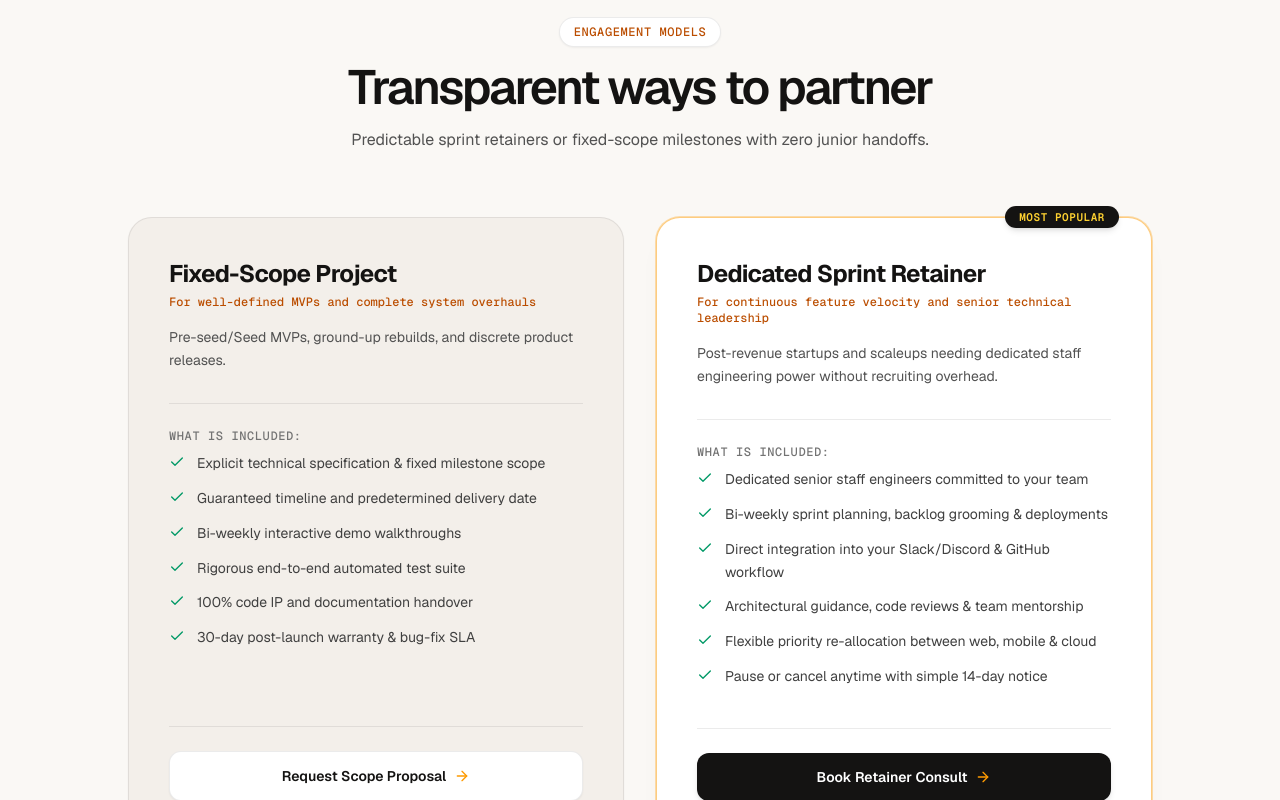
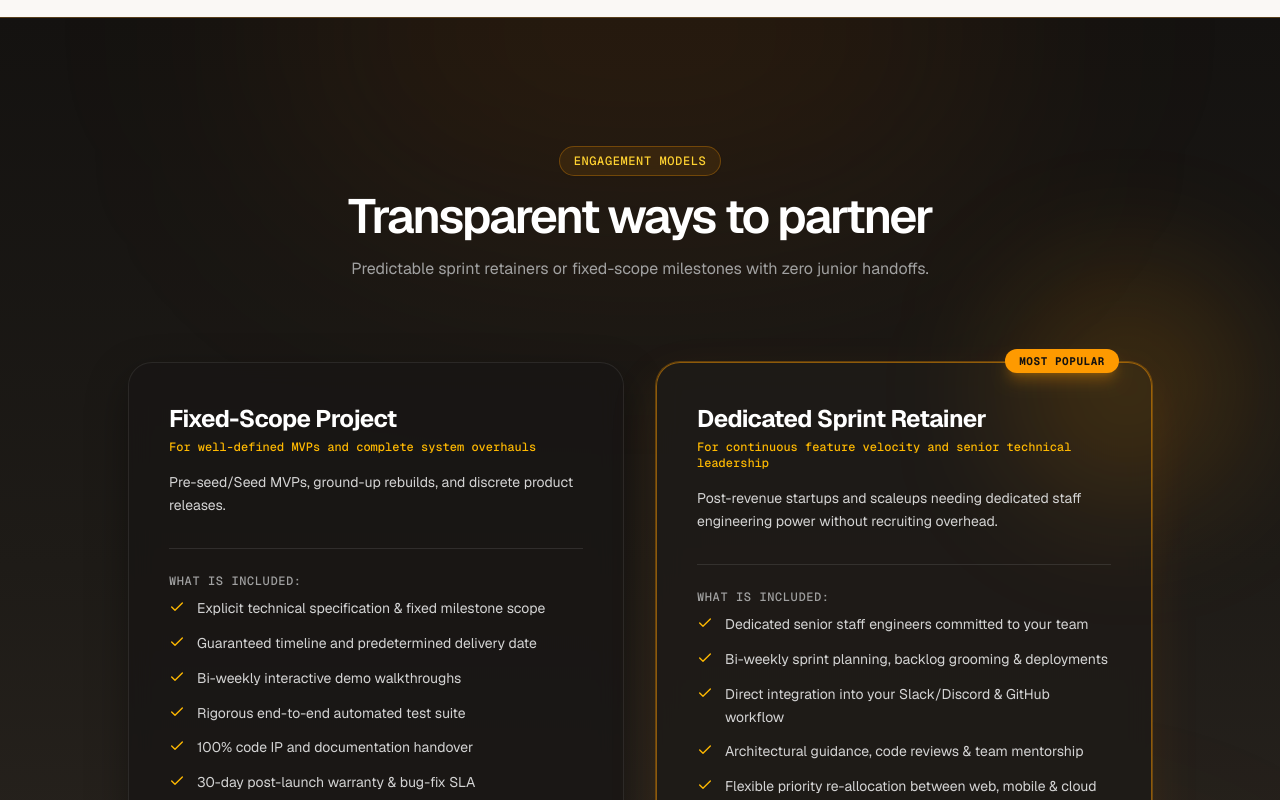
Before and after one commit to millathossain115/telos-digital, a Next.js app: page /services in a window 1280 px wide. Shown: the part 2920-3720 px from the top of the page. Built offline with nearby package versions, Linux system fonts and the light colour scheme.

Commit message:
feat: add EngagementModelsSection component with interactive hover effects and card display

```diff
--- a/src/components/EngagementModelsSection.tsx
+++ b/src/components/EngagementModelsSection.tsx
@@ -1,5 +1,6 @@
 "use client";
 
+import { useState } from "react";
 import Link from "next/link";
 import { Check, ArrowRight } from "lucide-react";
 import { motion } from "framer-motion";
@@ -10,21 +11,53 @@ interface EngagementModelsSectionProps {
 }
 
 export function EngagementModelsSection({ models }: EngagementModelsSectionProps) {
+  const [mousePosition, setMousePosition] = useState({ x: 0, y: 0 });
+  const [isHovered, setIsHovered] = useState(false);
+
+  function handleMouseMove(e: React.MouseEvent<HTMLElement>) {
+    const rect = e.currentTarget.getBoundingClientRect();
+    setMousePosition({
+      x: e.clientX - rect.left,
+      y: e.clientY - rect.top,
+    });
+  }
+
   return (
-    <section id="engagement" className="pt-20 px-4 sm:px-6 lg:px-8 max-w-7xl mx-auto">
+    <section
+      id="engagement"
+      onMouseMove={handleMouseMove}
+      onMouseEnter={() => setIsHovered(true)}
+      onMouseLeave={() => setIsHovered(false)}
+      className="relative w-full py-24 sm:py-32 my-20 bg-gradient-to-b from-[#141210] via-[#1E1B17] to-[#2E2822] border-y border-amber-500/20 overflow-hidden"
+    >
+      {/* Interactive cursor spotlight */}
+      <div
+        className="pointer-events-none absolute inset-0 transition-opacity duration-500 z-0"
+        style={{
+          opacity: isHovered ? 1 : 0,
+          background: `radial-gradient(600px circle at ${mousePosition.x}px ${mousePosition.y}px, rgba(217, 119, 6, 0.18), transparent 70%)`,
+        }}
+      />
+
+      {/* Subtle background glow accents */}
+      <div className="pointer-events-none absolute -top-40 left-1/2 -translate-x-1/2 w-[700px] h-[350px] bg-amber-600/10 blur-[130px] rounded-full" />
+      <div className="pointer-events-none absolute -bottom-32 right-10 w-[500px] h-[300px] bg-amber-600/15 blur-[120px] rounded-full" />
+
+      {/* Content wrapper */}
+      <div className="relative z-10 max-w-7xl mx-auto px-4 sm:px-6 lg:px-8">
         <div className="text-center max-w-3xl mx-auto mb-16">
-        <div className="inline-flex items-center gap-2 px-3.5 py-1.5 rounded-full bg-white border border-black/[0.08] text-amber-700 text-xs font-mono uppercase tracking-wider mb-4 shadow-xs font-medium">
+          <div className="inline-flex items-center gap-2 px-3.5 py-1.5 rounded-full bg-amber-500/10 border border-amber-500/30 text-amber-300 text-xs font-mono uppercase tracking-wider mb-4 shadow-xs font-medium backdrop-blur-sm">
             Engagement Models
           </div>
-        <h2 className="text-3xl sm:text-5xl font-semibold text-[#141312] tracking-tight sm:tracking-tighter">
+          <h2 className="text-3xl sm:text-5xl font-semibold text-white tracking-tight sm:tracking-tighter">
             Transparent ways to partner
           </h2>
-        <p className="mt-4 text-neutral-600 text-sm sm:text-base leading-relaxed">
+          <p className="mt-4 text-neutral-400 text-sm sm:text-base leading-relaxed">
             Predictable sprint retainers or fixed-scope milestones with zero junior handoffs.
           </p>
         </div>
 
-      <div className="grid grid-cols-1 lg:grid-cols-2 gap-8 max-w-5xl mx-auto items-stretch">
+        <div className="grid grid-cols-1 lg:grid-cols-2 gap-8 max-w-5xl mx-auto items-stretch pt-4">
           {models.map((model) => (
             <motion.div
               key={model.name}
@@ -32,60 +65,67 @@ export function EngagementModelsSection({ models }: EngagementModelsSectionProps
               whileInView={{ opacity: 1, y: 0 }}
               viewport={{ once: true, amount: 0.2 }}
               transition={{ duration: 0.6, ease: [0.16, 1, 0.3, 1] }}
-            className={`relative flex flex-col justify-between p-8 sm:p-10 rounded-3xl border transition-all duration-300 ${
+              whileHover={{ y: -4 }}
+              className={`group relative flex flex-col justify-between p-8 sm:p-10 rounded-3xl border transition-all duration-300 backdrop-blur-md ${
                 model.highlight
-                ? "bg-white border-amber-500/50 shadow-xl shadow-amber-900/[0.04] ring-1 ring-amber-500/30"
-                : "bg-[#F3EFEA] border-black/[0.08] hover:border-black/[0.14] shadow-xs"
+                  ? "bg-[#1E1B18]/90 border-amber-500/50 shadow-[0_20px_50px_rgba(217,119,6,0.12)] ring-1 ring-amber-500/30 hover:border-amber-400/80"
+                  : "bg-[#181614]/80 border-white/[0.08] hover:border-amber-500/30 shadow-[0_16px_40px_rgba(0,0,0,0.35)]"
               }`}
             >
+              {/* Highlight card subtle ambient glow */}
               {model.highlight && (
-              <div className="absolute -top-3.5 right-8">
-                <span className="text-[11px] font-mono uppercase tracking-wider px-3.5 py-1 rounded-full bg-[#141312] text-amber-300 font-semibold shadow-md">
+                <div className="pointer-events-none absolute -top-24 -right-24 w-60 h-60 bg-amber-500/15 rounded-full blur-3xl group-hover:bg-amber-500/25 transition-all duration-500 overflow-hidden" />
+              )}
+
+              {model.highlight && (
+                <div className="absolute -top-3.5 right-8 z-20">
+                  <span className="text-[11px] font-mono uppercase tracking-wider px-3.5 py-1 rounded-full bg-amber-500 text-[#141210] font-bold shadow-lg shadow-amber-500/30 block">
                     Most Popular
                   </span>
                 </div>
               )}
 
-            <div>
-              <h3 className="text-2xl font-bold text-[#141312] tracking-tight">
+              <div className="relative z-10">
+                <h3 className="text-2xl font-bold text-white tracking-tight">
                   {model.name}
                 </h3>
-              <p className="text-xs font-mono text-amber-700 mt-1 font-medium">
+                <p className="text-xs font-mono text-amber-400 mt-1 font-medium">
                   {model.tagline}
                 </p>
-              <p className="text-sm text-neutral-600 mt-4 leading-relaxed">
+                <p className="text-sm text-neutral-300 mt-4 leading-relaxed">
                   {model.bestFor}
                 </p>
 
-              <div className="mt-8 pt-6 border-t border-black/[0.08] space-y-3">
-                <div className="text-xs font-mono text-neutral-500 uppercase tracking-wider mb-2 font-medium">
+                <div className="mt-8 pt-6 border-t border-white/[0.1] space-y-3">
+                  <div className="text-xs font-mono text-neutral-400 uppercase tracking-wider mb-2 font-medium">
                     What is included:
                   </div>
                   {model.features.map((feat) => (
-                  <div key={feat} className="flex items-start gap-3 text-xs sm:text-sm text-neutral-700 leading-relaxed">
-                    <Check className="w-4 h-4 text-emerald-600 shrink-0 mt-0.5" />
+                    <div key={feat} className="flex items-start gap-3 text-xs sm:text-sm text-neutral-300 leading-relaxed">
+                      <Check className="w-4 h-4 text-amber-400 shrink-0 mt-0.5" />
                       <span>{feat}</span>
                     </div>
                   ))}
                 </div>
               </div>
 
-            <div className="mt-10 pt-6 border-t border-black/[0.08]">
+              <div className="mt-10 pt-6 border-t border-white/[0.1] relative z-10">
                 <Link
                   href="/contact"
                   className={`w-full inline-flex items-center justify-center py-3.5 px-6 rounded-xl font-semibold text-sm transition-all duration-200 gap-2 cursor-pointer ${
                     model.highlight
-                    ? "bg-[#141312] text-white hover:bg-amber-600 hover:shadow-amber-500/20 shadow-md hover:scale-[1.01] active:scale-[0.99]"
-                    : "bg-white text-[#141312] hover:bg-amber-50/80 hover:border-amber-500/40 hover:text-amber-900 border border-black/[0.08] shadow-xs"
+                      ? "bg-amber-500 text-[#141210] font-bold hover:bg-amber-400 hover:shadow-[0_0_24px_rgba(245,158,11,0.4)] shadow-md hover:scale-[1.01] active:scale-[0.99]"
+                      : "bg-white/[0.06] text-white hover:bg-white/[0.12] hover:border-amber-500/40 border border-white/[0.12] shadow-xs hover:text-amber-300"
                   }`}
                 >
                   <span>{model.ctaText}</span>
-                <ArrowRight className="w-4 h-4 text-amber-500" />
+                  <ArrowRight className="w-4 h-4 text-current" />
                 </Link>
               </div>
             </motion.div>
           ))}
         </div>
+      </div>
     </section>
   );
 }
```
Lines whose indentation alone changed are shown as unchanged.
